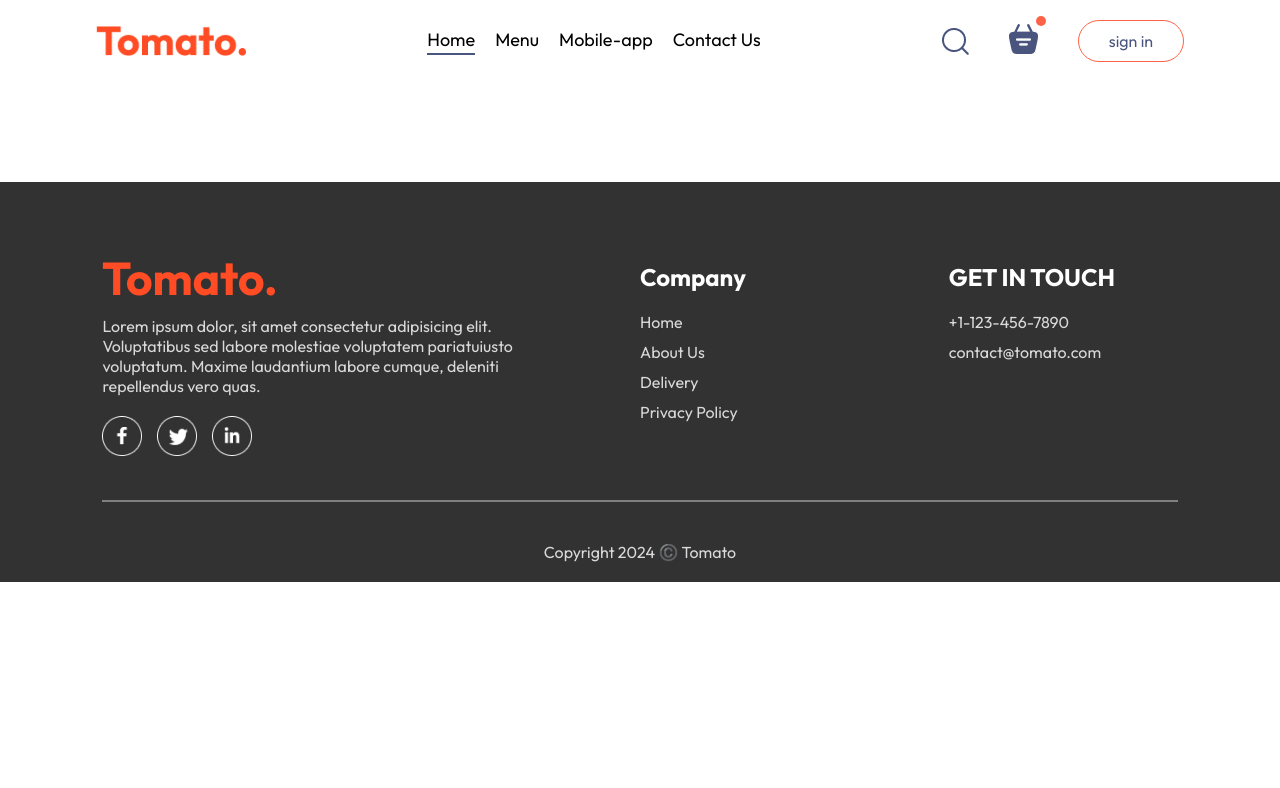
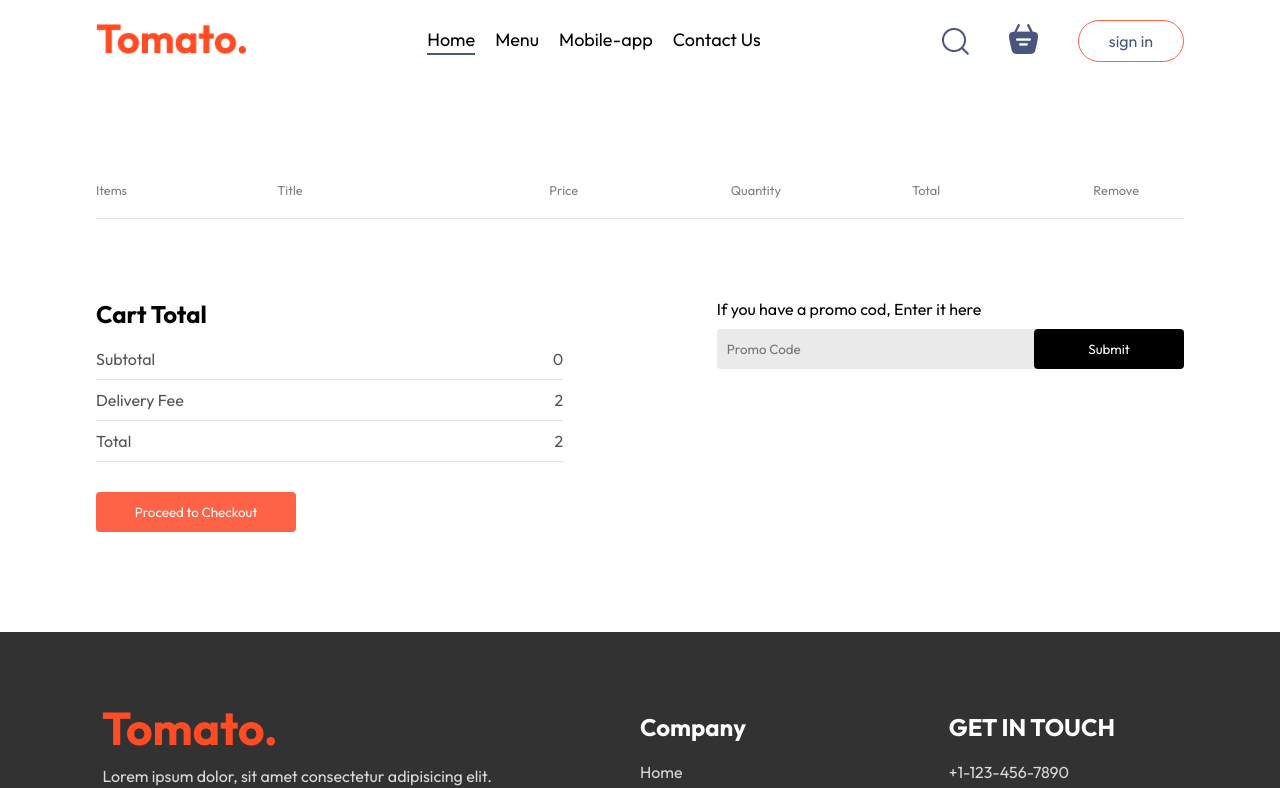
Before and after one commit to puneetuttam/Food-Del, a React (Vite) app: page /cart in a window 1280 px wide. Shown: the top 788 px of the page. Built offline with nearby package versions, Linux system fonts and the light colour scheme.

Commit message:
Cart Added

```diff
--- a/src/components/Navbar/Navbar.jsx
+++ b/src/components/Navbar/Navbar.jsx
@@ -1,29 +1,73 @@
-import { useState } from "react";
+import { useContext, useState } from "react";
 import { assets } from "../../assets/assets";
 import "./Navbar.css";
 import { Link } from "react-router-dom";
-const Navbar = ({setShowLogin}) => {
+import { StoreContext } from "../../context/StoreContext";
+const Navbar = ({ setShowLogin }) => {
+  const [menu, setMenu] = useState("home");
+  const {getTotalCartAmount}=useContext(StoreContext)
 
-  const [menu,setMenu]=useState("home");
-
-  return <div className="navbar">
-    <img src={assets.logo} alt="" className="logo"/>
-    <ul className="navbar-menu">
-      <Link to="/" onClick={()=>{setMenu("home")}} className={menu==="home"?"active":""}>Home</Link>
-      <a href='#explore-menu' onClick={()=>{setMenu("menu")}} className={menu=='menu'?"active":""}>Menu</a>
-      <a href='#app-download' onClick={()=>{setMenu("mobile-app")}} className={menu=='mobile-app'?"active":""}>Mobile-app</a>
-      <a href='#footer'  onClick={()=>{setMenu("contact-us")}} className={menu=='contact-us'?"active":""}>Contact Us</a>
-    </ul>
-    <div className="navbar-right">
-      <img src={assets.search_icon} alt=""/>
-      <div className="navbar-search-icon">
-        <img src={assets.basket_icon} alt=""/>
-        <div className="dot"></div>
+  return (
+    <div className="navbar">
+      <Link to="/">
+        <img src={assets.logo} alt="" className="logo" />
+      </Link>
+      <ul className="navbar-menu">
+        <Link
+          to="/"
+          onClick={() => {
+            setMenu("home");
+          }}
+          className={menu === "home" ? "active" : ""}
+        >
+          Home
+        </Link>
+        <a
+          href="#explore-menu"
+          onClick={() => {
+            setMenu("menu");
+          }}
+          className={menu == "menu" ? "active" : ""}
+        >
+          Menu
+        </a>
+        <a
+          href="#app-download"
+          onClick={() => {
+            setMenu("mobile-app");
+          }}
+          className={menu == "mobile-app" ? "active" : ""}
+        >
+          Mobile-app
+        </a>
+        <a
+          href="#footer"
+          onClick={() => {
+            setMenu("contact-us");
+          }}
+          className={menu == "contact-us" ? "active" : ""}
+        >
+          Contact Us
+        </a>
+      </ul>
+      <div className="navbar-right">
+        <img src={assets.search_icon} alt="" />
+        <div className="navbar-search-icon">
+          <Link to="/cart">
+            <img src={assets.basket_icon} alt="" />
+          </Link>
+          <div className={getTotalCartAmount()===0?"":"dot"}></div>
+        </div>
+        <button
+          onClick={() => {
+            setShowLogin(true);
+          }}
+        >
+          sign in
+        </button>
       </div>
-      <button onClick={()=>{setShowLogin(true)}}>sign in</button>
     </div>
-
-  </div>;
+  );
 };
 
 export default Navbar;
--- a/src/context/StoreContext.jsx
+++ b/src/context/StoreContext.jsx
@@ -3,29 +3,37 @@
 export const StoreContext = createContext(null);
 
 const StoreContextProvider = (props) => {
+  const [cartItems, setCartItems] = useState({});
 
-  const [cartItems,setCartItems]=useState({});
+  const addToCart = (itemId) => {
+    if (!cartItems[itemId]) {
+      setCartItems((prev) => ({ ...prev, [itemId]: 1 }));
+    } else {
+      setCartItems((prev) => ({ ...prev, [itemId]: prev[itemId] + 1 }));
+    }
+  };
+  const removeFromCart = (itemId) => {
+    setCartItems((prev) => ({ ...prev, [itemId]: prev[itemId] - 1 }));
+  };
 
-  const addToCart=(itemId)=>{
-    if(!cartItems[itemId]){
-      setCartItems((prev)=>({...prev,[itemId]:1}))
+  const getTotalCartAmount = () => {
+    let totalAmt = 0;
+    for (const item in cartItems) {
+      if (cartItems[item] > 0) {
+        let itemInfo = food_list.find((product) => product._id === item);
+        totalAmt += itemInfo.price * cartItems[item];
+      }
     }
-    else{
-      setCartItems((prev)=>({...prev,[itemId]:prev[itemId]+1}))
-    }
-  }
-  const removeFromCart=(itemId)=>{
-    setCartItems((prev)=>({...prev,[itemId]:prev[itemId]-1})  )
-  }
-  useEffect(()=>{
-    console.log(cartItems)
-  },[cartItems])
+    return totalAmt;
+  };
+
   const contextValue = {
     food_list,
     cartItems,
     setCartItems,
     addToCart,
-    removeFromCart
+    removeFromCart,
+    getTotalCartAmount,
   };
   return (
     <StoreContext.Provider value={contextValue}>
--- a/src/pages/Cart/Cart.css
+++ b/src/pages/Cart/Cart.css
@@ -0,0 +1,101 @@
+.cart{
+  margin-top: 100px;
+}
+
+.cart-items-title{
+  display: grid;
+  grid-template-columns: 1fr 1.5fr 1fr 1fr 1fr 0.5fr;
+  align-items: center;
+  color: grey;
+  font-size: max(1vw,12px);
+}
+
+.cart-items-item{
+  margin: 10px 0px;
+  color: black;
+}
+.cart-items-item img{
+  width: 50px;
+}
+
+.cart hr{
+  height: 1px;
+  border: none;
+  background-color:#e2e2e2;
+}
+
+.cart-items-title .cross{
+  cursor: pointer;
+}
+
+.cart-bottom{
+  margin-top: 80px;
+  display: flex;
+  justify-content: space-between;
+  gap: max(12vw, 20px)
+}
+
+.cart-total{
+  flex: 1;
+  display: flex;
+  flex-direction: column;
+  gap:20px;
+}
+
+.cart-total-details{
+  display: flex;
+  justify-content: space-between;
+  color: #555;
+}
+.cart-total hr{
+  margin: 10px 0px;
+}
+
+.cart-total button{
+  border: none;
+  color: white;
+  background-color: tomato;
+  width:max(15vw,200px);
+  padding :12px 0px;
+  border-radius: 4px;
+  cursor: pointer;
+
+}
+
+.cart-promocode{
+  flex: 1;
+}
+
+.cart-promocode-input{
+  margin-top: 10px;
+  display: flex;
+  justify-content: space-between;
+  align-items: center;
+  background-color: #eaeaea;
+  border-radius: 4px;
+}
+
+.cart-promocode-input input{
+  background-color: transparent;
+  border: none;
+  outline: none;
+  padding-left: 10px;
+}
+
+.cart-promocode-input button{
+  width: max(10vw,150px);
+  padding: 12px 5px;
+  background-color: black;
+  border: none;
+  color: white;
+  border-radius: 4px;
+}
+
+@media(max-width: 750px){
+  .cart-bottom{
+    flex-direction: column-reverse;
+  }
+  .cart-promocode{
+    justify-content: start;
+  }
+}
--- a/src/pages/Cart/Cart.jsx
+++ b/src/pages/Cart/Cart.jsx
@@ -1,10 +1,81 @@
-import './Cart.css'
-const Cart=()=>{
-  return(
-    <div>
+import { useContext } from "react";
+import "./Cart.css";
+import { StoreContext } from "../../context/StoreContext";
+const Cart = () => {
+  const { cartItems, food_list, removeFromCart,getTotalCartAmount} = useContext(StoreContext);
 
+  return (
+    <div className="cart">
+      <div className="cart-items">
+        <div className="cart-items-title">
+          <p>Items</p>
+          <p>Title</p>
+          <p>Price</p>
+          <p>Quantity</p>
+          <p>Total</p>
+          <p>Remove</p>
+        </div>
+        <br></br>
+        <hr></hr>
+        {food_list.map((item) => {
+          if (cartItems[item._id]>0) {
+            return (
+              <div>
+                <div className="cart-items-title cart-items-item">
+                  <img src={item.image} />
+                  <p>{item.name}</p>
+                  <p>${item.price}</p>
+                  <p>{cartItems[item._id]}</p>
+                  <p>${item.price * cartItems[item._id]}</p>
+                  <p
+                    onClick={() => {
+                      removeFromCart(item._id);
+                    }}
+                    className="cross"
+                  >
+                    x
+                  </p>
+                </div>
+                <hr></hr>
+              </div>
+            );
+          }
+        })}
+      </div>
+      <div className="cart-bottom">
+        <div className="cart-total">
+          <h2>Cart Total</h2>
+          <div>
+            <div className="cart-total-details">
+              <p>Subtotal</p>
+              <p>{getTotalCartAmount()}</p>
+            </div>
+            <hr/>
+            <div className="cart-total-details">
+              <p>Delivery Fee</p>
+              <p>{2}</p>
+            </div>
+            <hr/>
+            <div className="cart-total-details">
+              <p>Total</p>
+              <p>{getTotalCartAmount()+2}</p>
+            </div>
+            <hr></hr>
+          </div>
+          <button>Proceed to Checkout</button>
+        </div>
+        <div className="cart-promocode">
+          <div>
+            <p>If you have a promo cod, Enter it here</p>
+            <div className="cart-promocode-input">
+              <input type="text" placeholder="Promo Code"></input>
+              <button>Submit</button>
+            </div>
+          </div>
+        </div>
+      </div>
     </div>
-  )
-}
+  );
+};
 
 export default Cart;
```
Also changed, not shown: src/components/FoodItem/FoodItem.jsx (line endings or trailing spaces).
